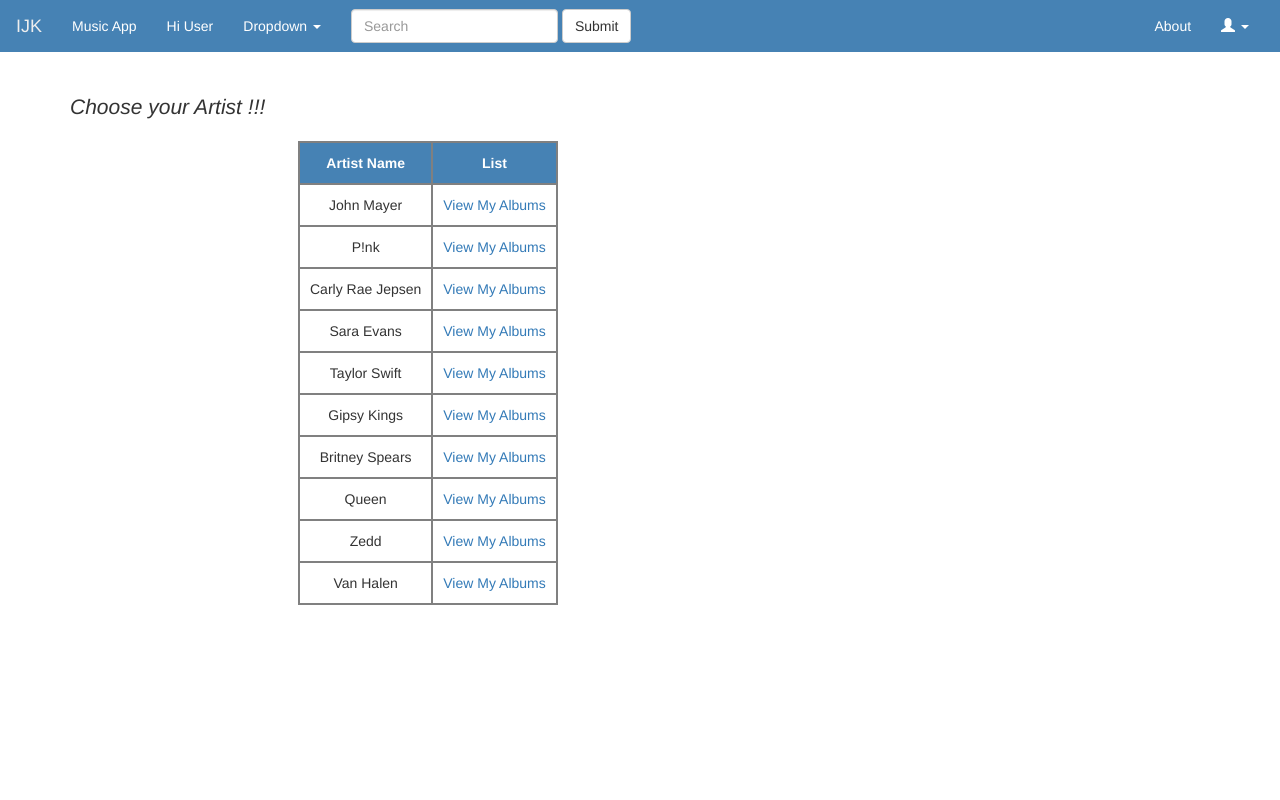
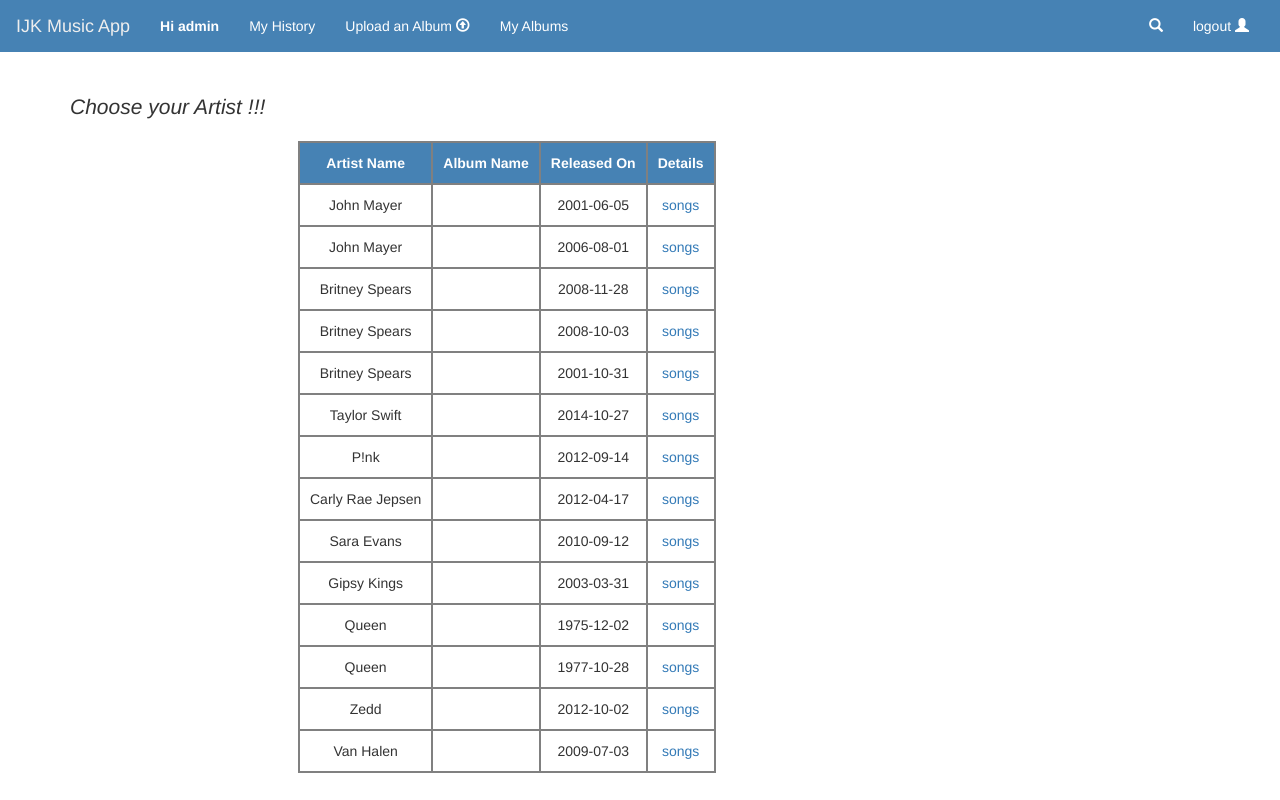
Before and after one commit to goyalkaruna/cmpe226Project, a PHP site: page /artist.php in a window 1280 px wide. Run offline with PHP 8.4, Linux system fonts and the light colour scheme; a user stored in the database is signed in; data comes from the database, SQL or seed files in the repository; data that the repository does not hold is empty.

Commit message:
few changes

```diff
--- a/artist.php
+++ b/artist.php
@@ -1,16 +1,23 @@
+<?php
+session_start();
+if(!isset($_SESSION['sess_name'])){
+      header('Location: login.php?err=2');
+}
+?>
 <!DOCTYPE html>
-<html lang="en-US">
+<html lang="en">
 <head>
-    <meta charset="UTF-8">
+<meta charset="utf-8" />
+<title>IJK(India Korea Japan</title>
 
 <script type="text/javascript" src="bootstrap/js/bootstrap.js"></script>
 <script type="text/javascript" src="bootstrap/js/bootstrap.min.js"></script>
-<link href="bootstrap/css/bootstrap.min.css" rel="stylesheet">
+<link href="bootstrap/css/bootstrap.css" rel="stylesheet">
 <link href="MusicApp.css" rel="stylesheet">
-    <title>Artists</title>
+
 </head>
+<body>
 
-<body>
 <nav class="navbar navbar-custom">
   <div class="container-fluid">
     <!-- Brand and toggle get grouped for better mobile display -->
@@ -21,45 +28,29 @@
         <span class="icon-bar"></span>
         <span class="icon-bar"></span>
       </button>
-        <a class="navbar-brand" href="#">IJK</a>
+      <a class="navbar-brand" href="home.php">IJK Music App</a>
     </div>
 
     <!-- Collect the nav links, forms, and other content for toggling -->
     <div class="collapse navbar-collapse" id="bs-example-navbar-collapse-1">
       <ul class="nav navbar-nav">
-          <li class="active"><a href="#">Music App <span class="sr-only">(current)</span></a></li>
-          <li><a href="#">Hi User</a></li>
-          <li class="dropdown">
-            <a href="#" class="dropdown-toggle" data-toggle="dropdown" role="button" aria-haspopup="true" aria-expanded="false">Dropdown <span class="caret"></span></a>
-            <ul class="dropdown-menu">
-              <li><a href="#">My Account</a></li>
-              <li><a href="#">My History</a></li>
-              <li><a href="#">My Jukebox</a></li>
-              <li role="separator" class="divider"></li>
-              <li><a href="#">Separated link</a></li>
-              <li role="separator" class="divider"></li>
-              <li><a href="#">One more separated link</a></li>
+
+        <li class="username"><a class="active" href="home.php"><B>Hi <?php  echo $_SESSION['sess_name']; ?> </B></a></li>
+	<li><a href="history.php">My History</a></li>
       </ul>
-          </li>
+
+      <ul class="nav navbar-nav navbar-left active">
+        <li class="active"><a href="upload.php">Upload an Album <span class="glyphicon glyphicon-upload" aria-hidden="true"></span></a></li>
+
       </ul>
-        <form class="navbar-form navbar-left" role="search">
-          <div class="form-group">
-            <input type="text" class="form-control" placeholder="Search">
-          </div>
-          <button type="submit" class="btn btn-default">Submit</button>
-        </form>
+      <ul class="nav navbar-nav navbar-left active">
+        <li class="active"><a href="album.php">My Albums <span class="glyphicon glyphicon-folder" aria-hidden="true"></span></a></li>
+
+      </ul>
 <ul class="nav navbar-nav navbar-right">
-          <li><a href="#">About</a></li>
-          <li class="dropdown">
-            <a href="#" class="dropdown-toggle" data-toggle="dropdown" role="button" aria-haspopup="true" aria-expanded="false"><span class="glyphicon glyphicon-user" aria-hidden="true"></span> <span class="caret"></span></a>
-            <ul class="dropdown-menu">
-              <li><a href="#">My Account</a></li>
-              <li><a href="#">My History</a></li>
-              <li><a href="#">My Jukebox</a></li>
-              <li role="separator" class="divider"></li>
-              <li><a href="#">Separated link</a></li>
-            </ul>
-          </li>
+  <li class="active"><a href="search.html"   role="button" aria-haspopup="true" aria-expanded="false"><span class="glyphicon glyphicon-search" aria-hidden="true"></span></a></li>
+  <li><a href="logout.php">logout <span class="glyphicon glyphicon-user" aria-hidden="true"></a></li>
+
 </ul>
     </div><!-- /.navbar-collapse -->
   </div><!-- /.container-fluid -->
@@ -72,18 +63,22 @@
           include ('include/dbConnect.php');
 
 
-                    $query = "SELECT * FROM artist";
+                    $query = "SELECT * FROM Artist a, Album b, ArtistAlbum c where a.artist_id = c.artist_id and b.album_id = c.album_id";
                     // Query the database.
+       //echo "<td><a href="songs.php?id=$row['artist_id']">Songs</a></td>";
                     $data = $con->query($query);
                     $data->setFetchMode(PDO::FETCH_ASSOC);
 
                     echo "<table>";
-                    echo "<tr><th>Artist Name</th><th>List</th></tr>";
+                    echo "<tr><th>Artist Name</th><th>Album Name</th><th>Released On</th><th>Details</th></tr>";
                     foreach( $data as $row) {
                         echo "<tr>";
                         echo "<td>".$row['artist_id']."</td>";
                         echo "<td>".$row['name']."</td>";
-                        echo "<td><a>View My Albums</a></td>";
+			echo "<td>".$row['album_title']."</td>";
+			echo "<td>".$row['released_date']."</td>";
+			echo "<td><a href='song.php?artist_id=".$row['artist_id']."'>songs</a></td>";
+
                         echo "</tr>\n";
                     }
 
```
Also changed, not shown: album.php (+33 -41 lines), images/history.png (deleted), images/jukebox.png (deleted), images/top20.png (deleted). Lines whose indentation alone changed are shown as unchanged.
